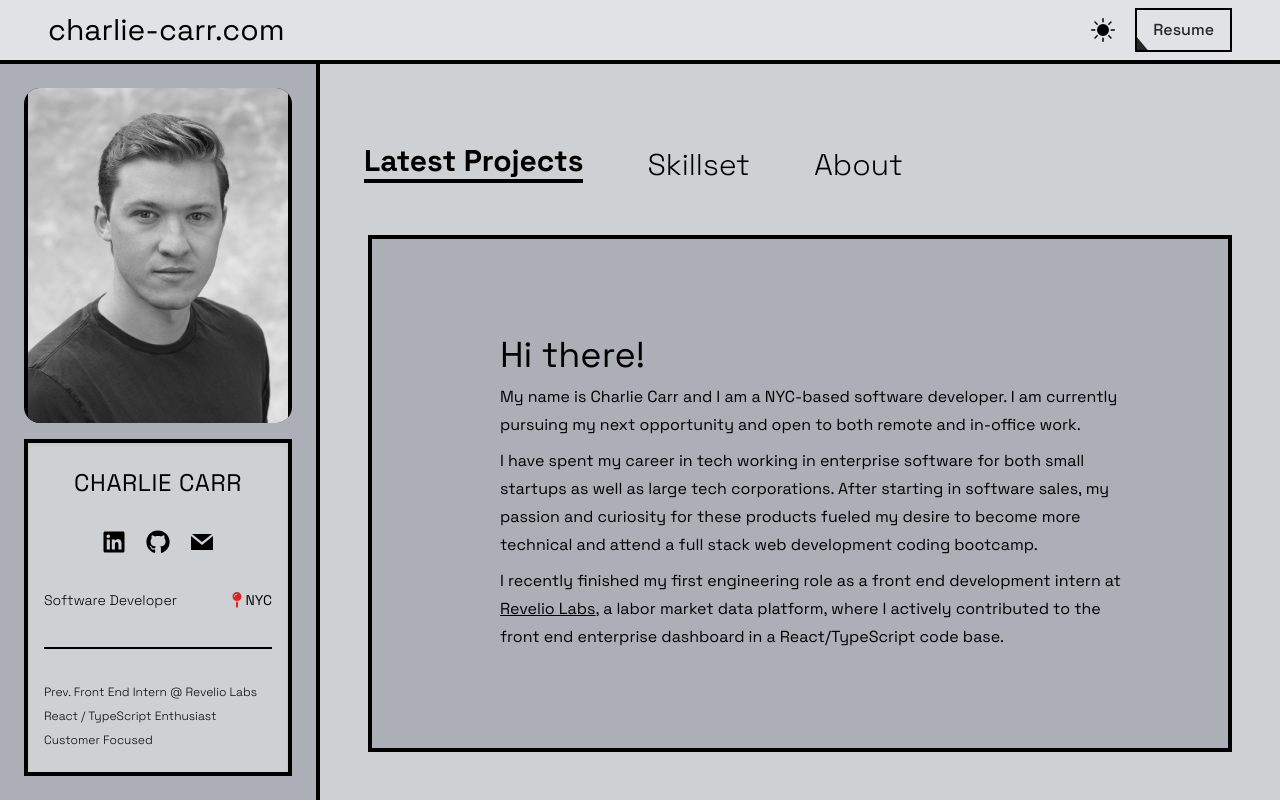
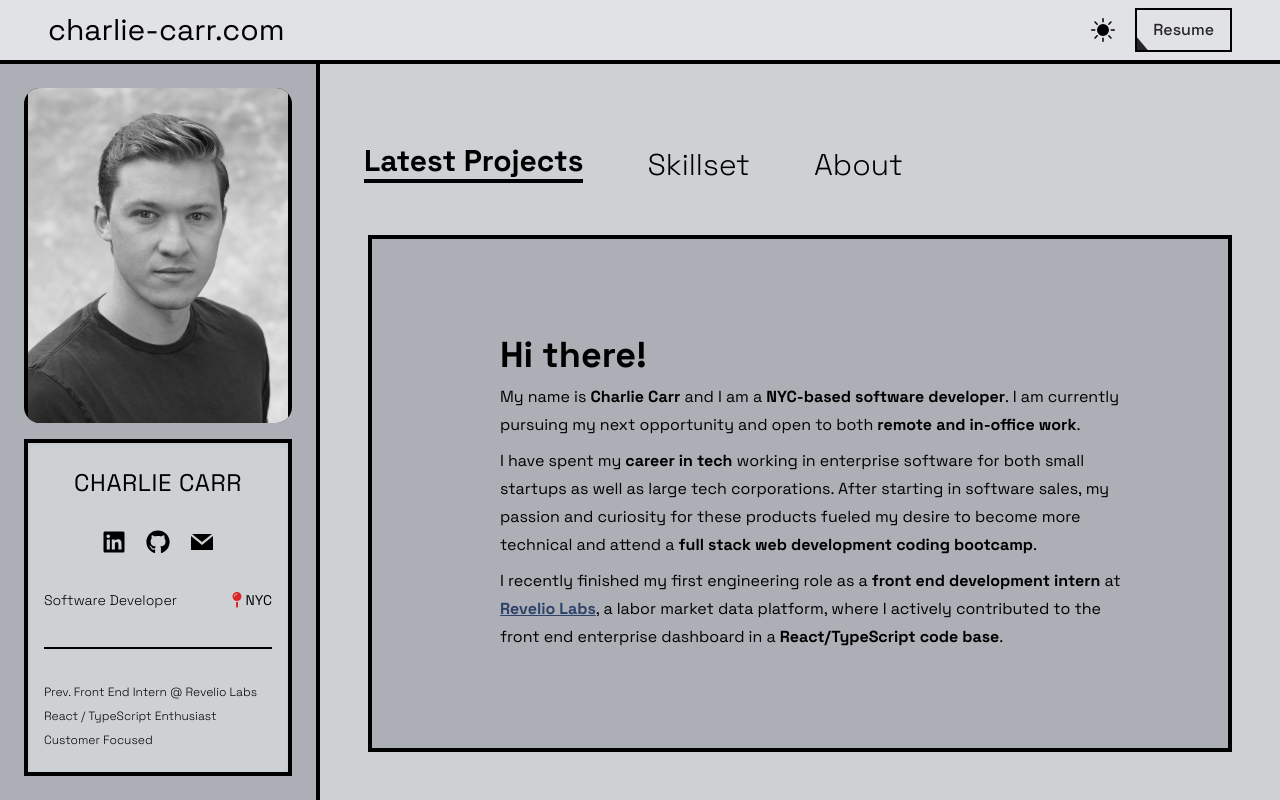
Before and after one commit to CharlesCarr/charlie-portfolio, a Next.js app: page /about in a window 1280 px wide. Built offline with nearby package versions, Linux system fonts and the light colour scheme.

Commit message:
add text decoration to about para

```diff
--- a/pages/about.tsx
+++ b/pages/about.tsx
@@ -2,33 +2,33 @@ const AboutSection = () => {
   return (
     <div className="w-full h-[650px] sm:h-[450px] lg:h-full flex flex-col justify-center items-center py-3 text-sm xl:text-base text-center sm:text-start px-6 sm:px-0 sm:pl-6 border-black dark:border-gray-200 border-4 bg-[#acafb5] dark:bg-neutral-800 dark:text-gray-200">
       {/* <h1 className="text-3xl xl:text-4xl mb-4 w-full sm:pr-8 xl:pr-0">Hi there!</h1> */}
-      <p className="w-full xl:w-3/4 mb-2 leading-7 sm:pr-8 xl:pr-0 text-2xl xl:text-4xl">
+      <p className="w-full xl:w-3/4 mb-2 leading-7 sm:pr-8 xl:pr-0 text-2xl xl:text-4xl font-bold">
         Hi there!
       </p>
       <p className="w-full xl:w-3/4 mb-2 leading-7 sm:pr-8 xl:pr-0">
-        My name is Charlie Carr and I am a NYC-based software developer. I am
-        currently pursuing my next opportunity and open to both remote and
-        in-office work.
+        My name is <span className="font-bold">Charlie Carr</span> and I am a <span className="font-bold">NYC-based software developer</span>. I am
+        currently pursuing my next opportunity and open to both <span className="font-bold">remote and
+        in-office work</span>.
       </p>
       <p className="w-full xl:w-3/4 mb-2 leading-7 sm:pr-8 xl:pr-0">
-        I have spent my career in tech working in enterprise software for both
+        I have spent my <span className="font-bold">career in tech</span> working in enterprise software for both
         small startups as well as large tech corporations. After starting in
         software sales, my passion and curiosity for these products fueled my
-        desire to become more technical and attend a full stack web development
-        coding bootcamp.
+        desire to become more technical and attend a <span className="font-bold">full stack web development
+        coding bootcamp</span>.
       </p>
       <p className="w-full xl:w-3/4 leading-7 sm:pr-8 xl:pr-0">
-        I recently finished my first engineering role as a front end development
-        intern at{" "}
+        I recently finished my first engineering role as a <span className="font-bold">front end development
+        intern</span> at{" "}
         <a
           href="https://www.reveliolabs.com/"
           target="_blank"
-          className="underline"
+          className="underline font-bold text-[#2d426a] dark:text-[#4bc679]"
         >
           Revelio Labs
         </a>
         , a labor market data platform, where I actively contributed to the
-        front end enterprise dashboard in a React/TypeScript code base.
+        front end enterprise dashboard in a <span className="font-bold">React/TypeScript code base</span>.
       </p>
     </div>
   );
```
